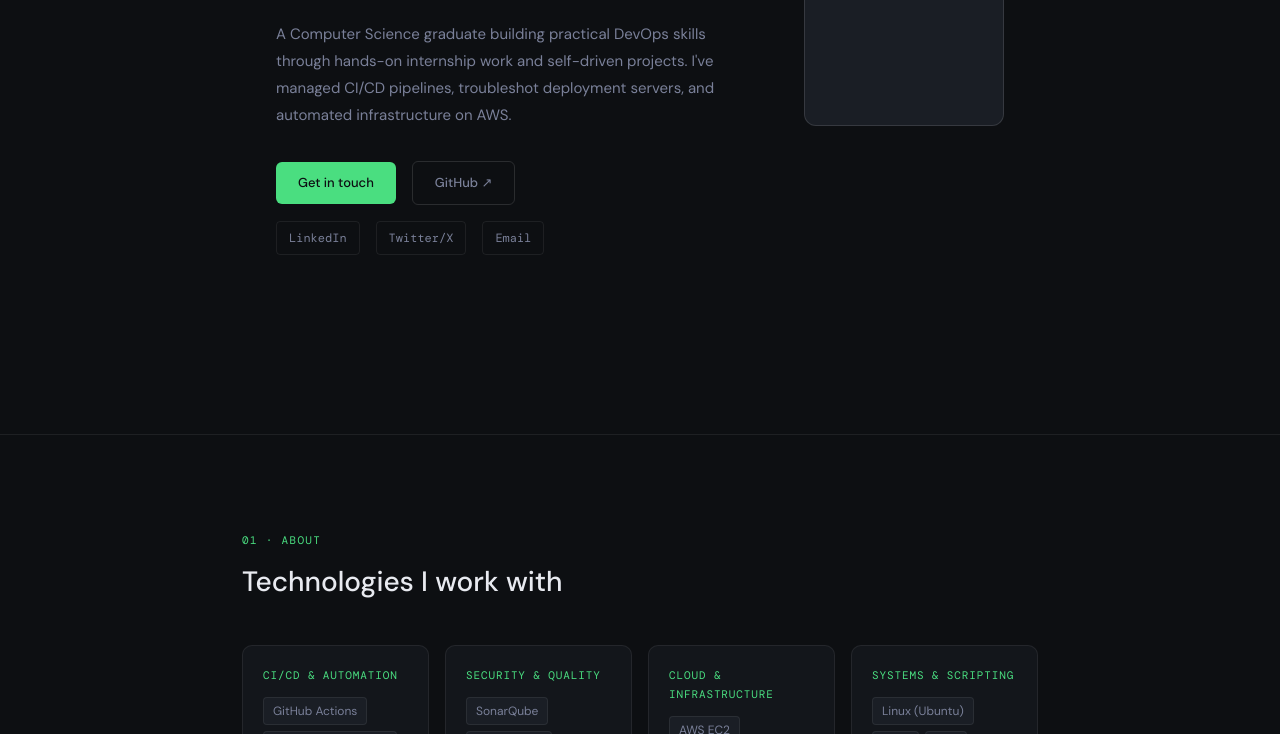
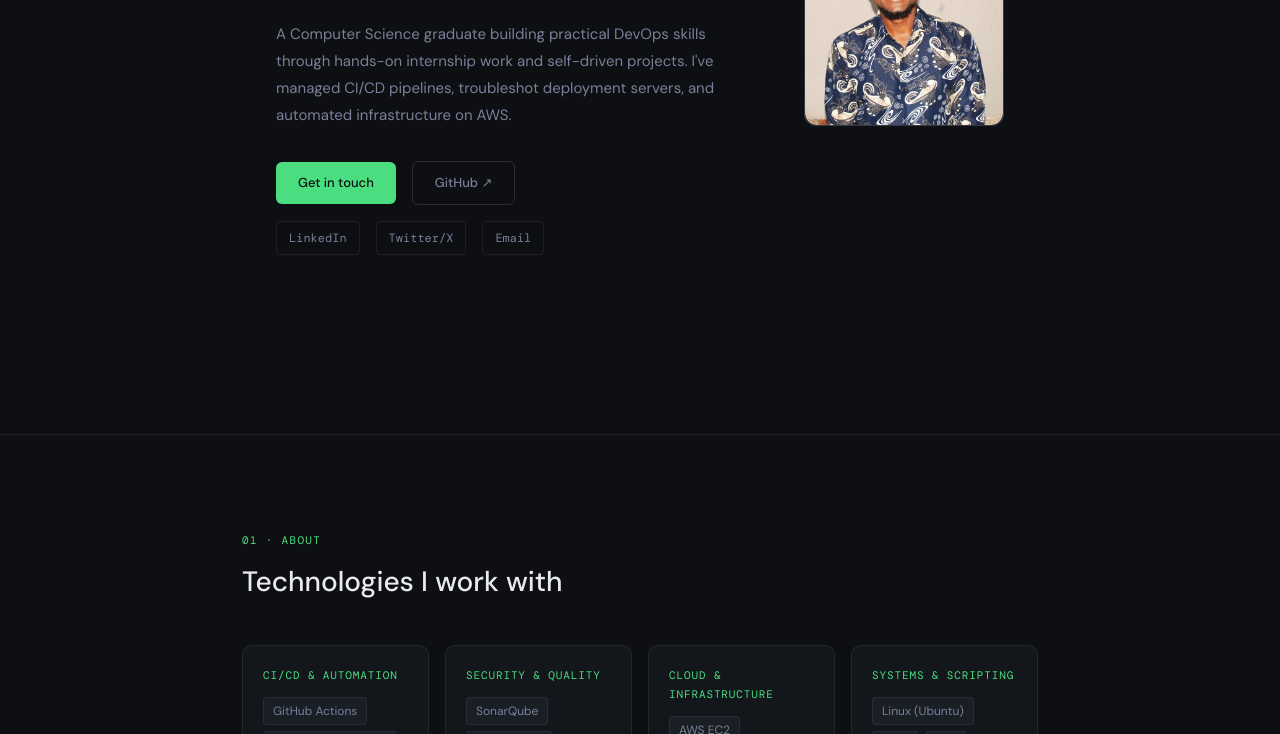
Before and after one commit to Samjin97/Samjin97.github.io, a plain HTML site: page index.html in a window 1280 px wide. Shown: the part 366-1100 px from the top of the page. Drawn offline with nearby package versions, Linux system fonts and the light colour scheme.

Commit message:
Change hero photo display from none to block

```diff
--- a/index.html
+++ b/index.html
@@ -183,7 +183,7 @@
       width: 100%;
       height: 100%;
       object-fit: cover;
-      display: none; /* show when src is set */
+      display: block;
     }
     .photo-placeholder {
       display: flex;
```
